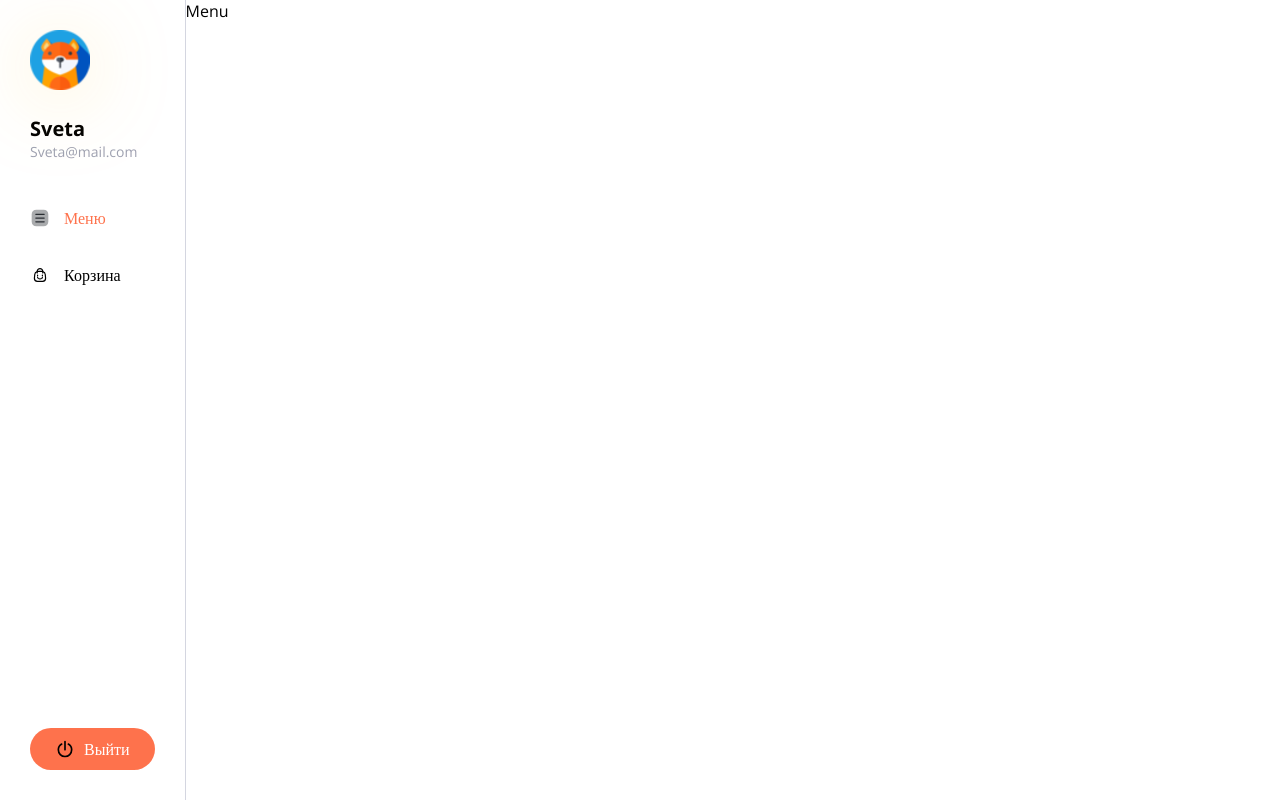
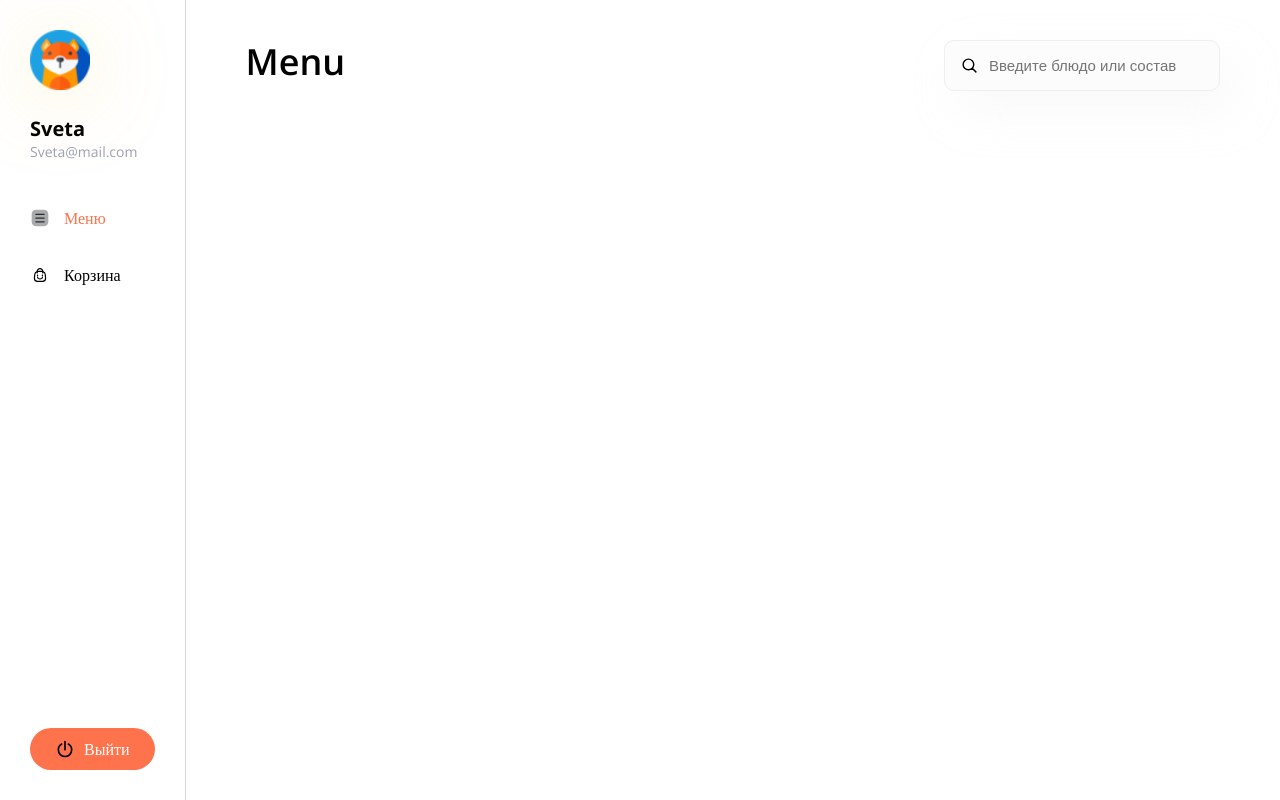
Before and after one commit to Devslother/Pizza, a React (Vite) app: page / in a window 1280 px wide. Built offline with nearby package versions, Linux system fonts and the light colour scheme.

Commit message:
Components: Hedling, Search

```diff
--- a/src/Layout/Layout.module.css
+++ b/src/Layout/Layout.module.css
@@ -64,3 +64,8 @@
 	line-height: normal;
 	color: #9ea1b1;
 }
+
+.content {
+	padding: 40px 60px;
+	width: 100%;
+}
--- a/src/Layout/Layout.tsx
+++ b/src/Layout/Layout.tsx
@@ -28,7 +28,7 @@ export function Layout () {
 			Выйти
 		</Button>
 	</div>
-		<div>
+		<div className={styles.content}>
 			<Outlet />
 		</div>
 	</div>
--- /dev/null
+++ b/src/components/Headling/Headling.module.css
@@ -0,0 +1,8 @@
+.headling {
+	font-size: 36px;
+	font-style: normal;
+	font-weight: 600;
+	line-height: 120%;
+	color: var(--text-color);
+	margin: 0;
+}
--- /dev/null
+++ b/src/components/Headling/Headling.props.ts
@@ -0,0 +1,5 @@
+import { HTMLAttributes, ReactNode } from 'react';
+
+export interface HeadlingProps extends HTMLAttributes<HTMLHeadingElement> {
+	children: ReactNode;
+}
--- /dev/null
+++ b/src/components/Headling/Headling.tsx
@@ -0,0 +1,7 @@
+import styles from './Headling.module.css'
+import { HeadlingProps } from './Headling.props'
+import cn from 'classnames'
+
+export function Headling ({children, className, ...props}: HeadlingProps) {
+	return <h1 {...props} className={cn(className, styles.headling)}>{children}</h1>
+}
--- /dev/null
+++ b/src/components/Search/Search.module.css
@@ -0,0 +1,22 @@
+.search {
+	padding: 16px 30px 16px 44px;
+	font-size: 15px;
+	font-style: normal;
+	font-weight: 400;
+	color: var(--text-color);
+	background-color: #fcfcfd;
+	border: 1px solid #efefef;
+	border-radius: 10px;
+	box-shadow: 15px 20px 45px 0 rgba(233, 233, 233, 0.25);
+	min-width: 200px;
+}
+
+.input-wrapper {
+	position: relative;
+}
+
+.icon {
+	position: absolute;
+	left: 17px;
+	top: 17px;
+}
--- /dev/null
+++ b/src/components/Search/Search.props.ts
@@ -0,0 +1,5 @@
+import { InputHTMLAttributes } from 'react';
+
+export interface SearchProps extends InputHTMLAttributes<HTMLInputElement> {
+	isValid?: boolean;
+}
--- /dev/null
+++ b/src/components/Search/Search.tsx
@@ -0,0 +1,21 @@
+import { forwardRef } from 'react'
+import styles from './Search.module.css'
+import cn from 'classnames'
+import { SearchProps } from './Search.props'
+
+const Search = forwardRef<HTMLInputElement, SearchProps>(function Search({className, isValid = true, ...props}, ref) {
+	return (
+		<div className={styles['input-wrapper']}>
+			<input
+			{...props}
+			ref={ref}
+			className={cn(className, styles.search, {
+				[styles['invalid']]: !isValid,
+			})}
+		/>
+			<img className={styles.icon} src='/search.svg' alt='search' />
+		</div>
+	)
+})
+
+export default Search
--- a/src/pages/Cart/Cart.tsx
+++ b/src/pages/Cart/Cart.tsx
@@ -1,3 +1,5 @@
+import { Headling } from '../../components/Headling/Headling';
+
 export function Cart () {
-	return<>Cart</>
+	return<Headling>Cart</Headling>
 }
--- /dev/null
+++ b/src/pages/Menu/Menu.module.css
@@ -0,0 +1,4 @@
+.head {
+	display: flex;
+	justify-content: space-between; /* Headling и Search располагаются по краям */
+}
--- a/src/pages/Menu/Menu.tsx
+++ b/src/pages/Menu/Menu.tsx
@@ -1,3 +1,12 @@
+import { Headling } from '../../components/Headling/Headling'
+import Search from '../../components/Search/Search'
+import styles from './Menu.module.css'
+
 export function Menu () {
-	return<>Menu</>
+	return <>
+		<div className={styles.head}>
+			<Headling>Menu</Headling>
+			<Search placeholder='Введите блюдо или состав' />
+		</div>
+	</>
 }
```
Also changed, not shown: public/search.svg.
